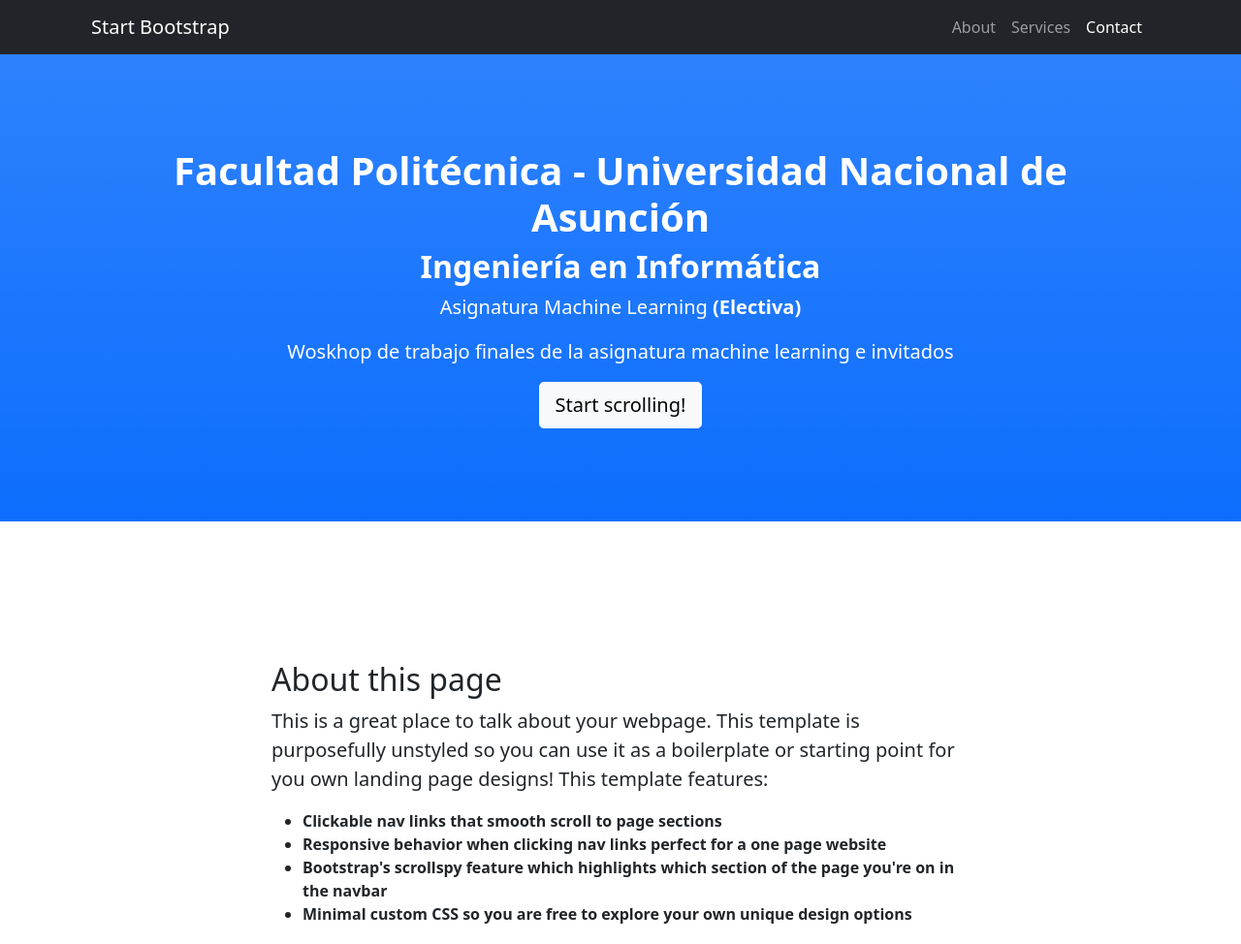
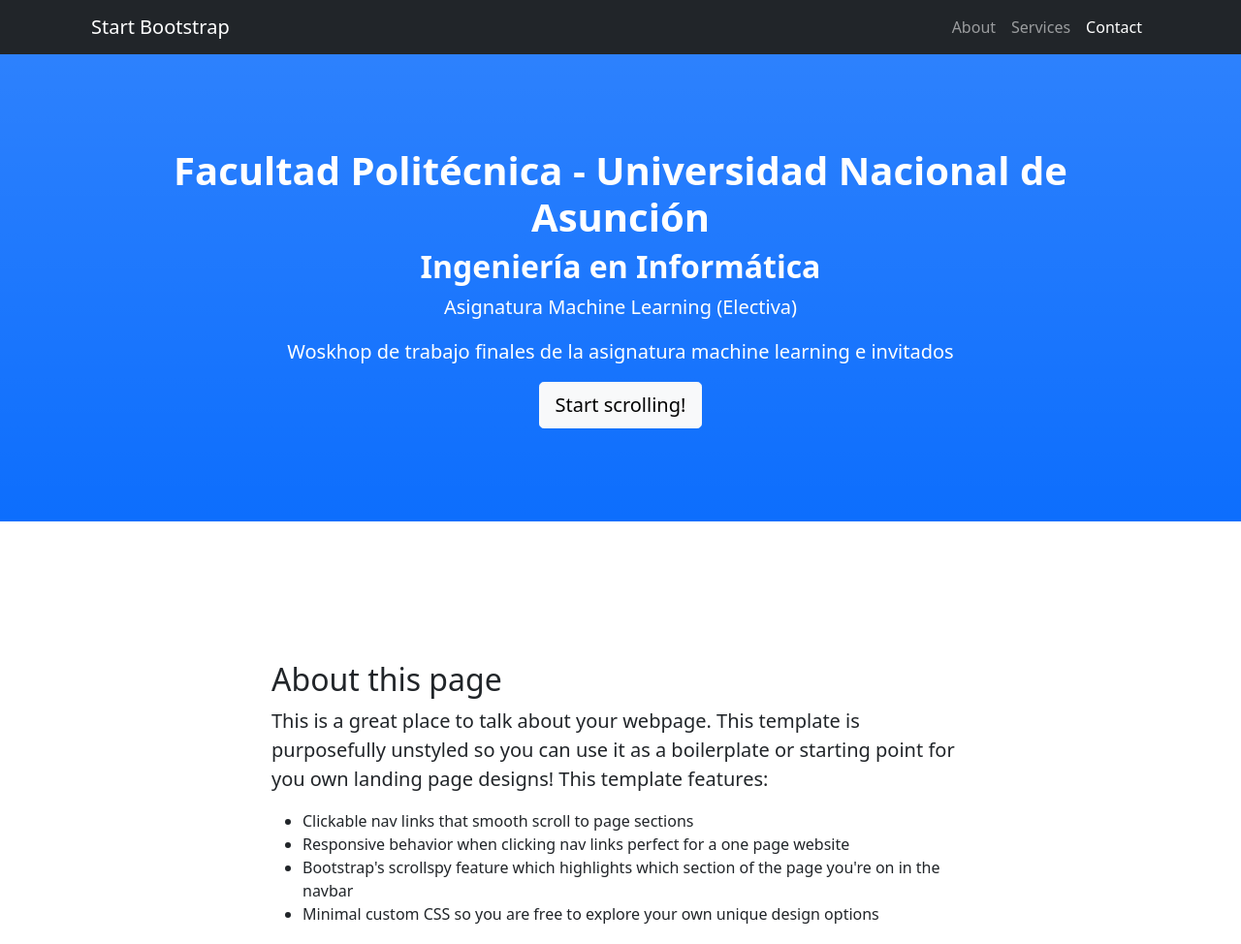
Before and after one commit to GIOIA-Research/MachileLearningFPUNA, a plain HTML site: page index.html in a window 1280 px wide. Shown: the top 974 px of the page at 97% size. Drawn offline with nearby package versions, Linux system fonts and the light colour scheme.

Commit message:
Update index.html

```diff
--- a/index.html
+++ b/index.html
@@ -30,7 +30,7 @@
             <div class="container px-4 text-center">
                 <h1 class="fw-bolder">Facultad Politécnica - Universidad Nacional de Asunción</h1>
                 <h2 class="fw-bolder">Ingeniería en Informática</h2>
-                <p class="lead">Asignatura <b>Machine Learning<b> (Electiva)</p>
+                <p class="lead">Asignatura <b>Machine Learning</b> (Electiva)</p>
                 <p class="lead">Woskhop de trabajo finales de la asignatura machine learning e invitados</p>
                 <a class="btn btn-lg btn-light" href="#about">Start scrolling!</a>
             </div>
```
